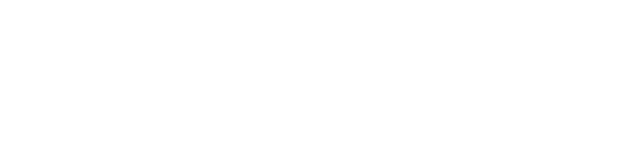
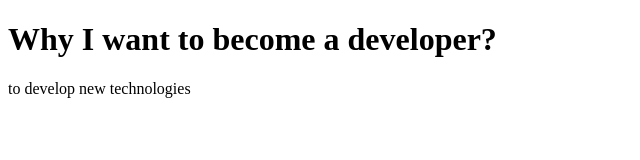
Before and after one commit to acciojob/why-software-Pedagani-Srivani, a website: page main.html in a window 1280 px wide. Shown: the whole page, without its empty margins (0-640 px from the left). Drawn offline with Linux system fonts and the light colour scheme.

Commit message:
created a submission

```diff
--- a/main.html
+++ b/main.html
@@ -8,7 +8,9 @@
 
 <body>
 	<!-- the entire body must be written by student -->
-    <script type="text/javascript" src="./script.js">
+   <h1>Why I want to become a developer?</h1>
+	<p>to develop new technologies</p>
+	<script type="text/javascript" src="./script.js">
 </script>
 
 </body>
```
